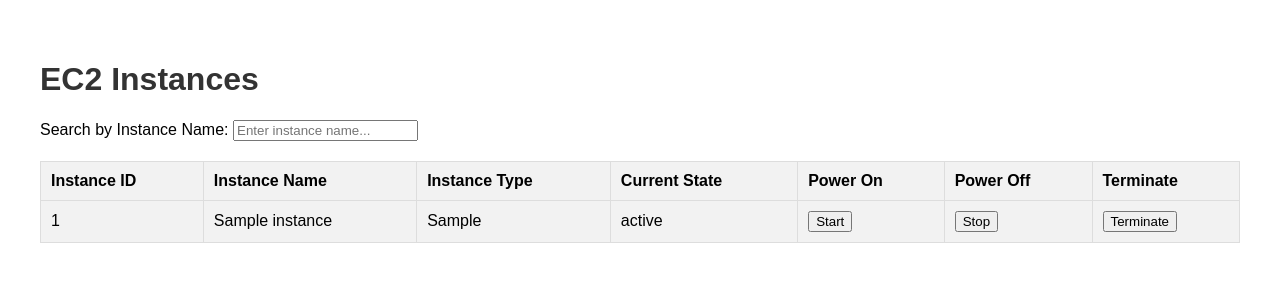
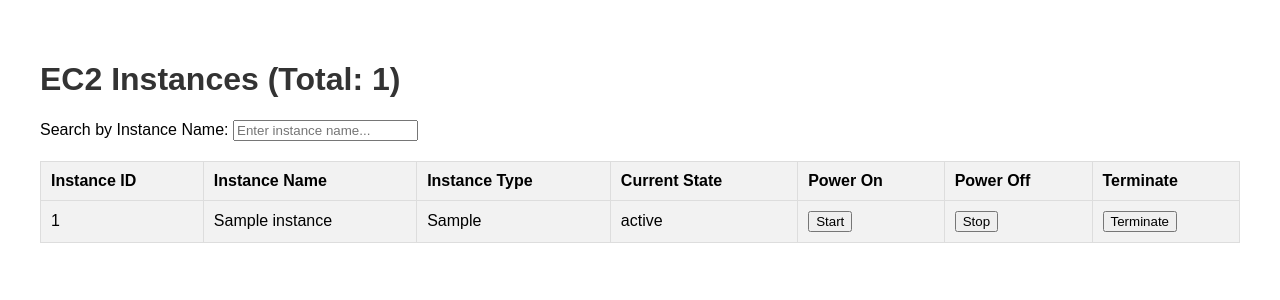
Before and after one commit to kesava333/ec2-dashboard, a Flask app: template templates/ec2_instances.html in a window 1280 px wide. Shown: the top 300 px of the page. Run offline with Flask 3, Linux system fonts and the light colour scheme; the template is opened without the code that fills it: most values are stand-ins (such as "Sample title", 1, 10 or a date in 2020).

Commit message:
Update ec2_instances.html

```diff
--- a/templates/ec2_instances.html
+++ b/templates/ec2_instances.html
@@ -35,10 +35,7 @@
     </style>
 </head>
 <body>
-    <h1>EC2 Instances</h1>
-    <!-- ... (existing HTML code) ... -->
-
-<!-- Add a search box -->
+    <h1>EC2 Instances (Total: {{ instance_count }})</h1>
 <div>
     <label for="search">Search by Instance Name:</label>
     <input type="text" id="search" onkeyup="filterTable()" placeholder="Enter instance name...">
```
